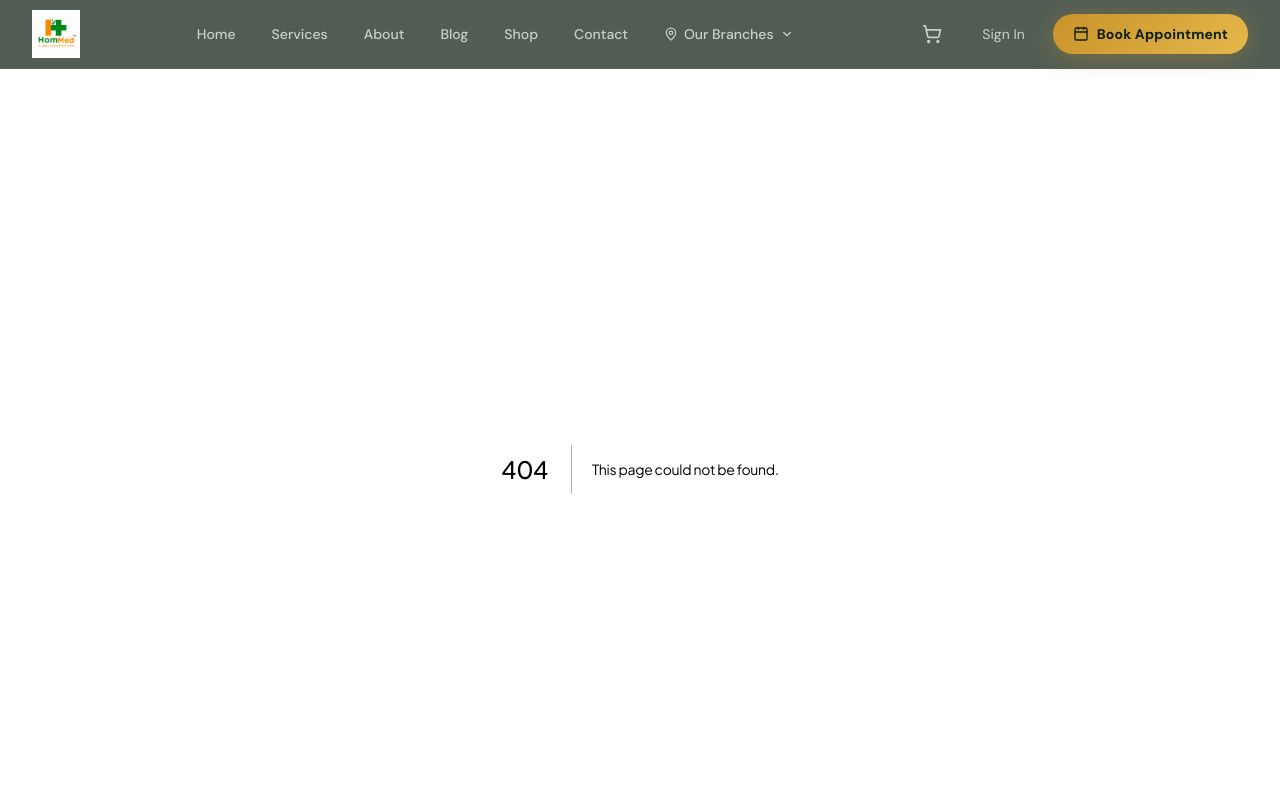
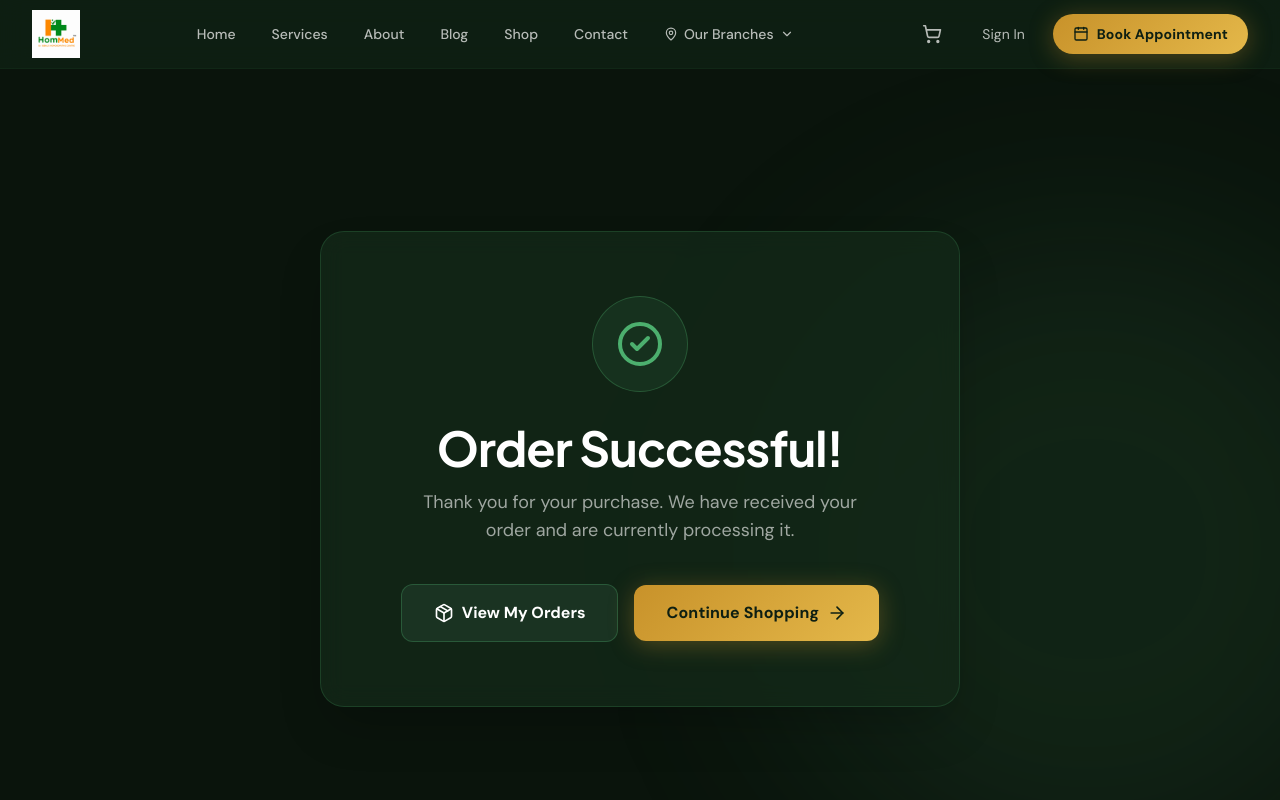
Before and after one commit to DreamFaang78/iqbal-client, a Next.js app: page /checkout/success in a window 1280 px wide. Before the commit this address had no page. Shown: the top 800 px of the page. Built offline with nearby package versions, Linux system fonts and the light colour scheme.

Commit message:
feat: Remove checkout auto-fill and add order success page

```diff
--- a/app/checkout/page.tsx
+++ b/app/checkout/page.tsx
@@ -73,14 +73,6 @@ export default function CheckoutPage() {
       setIsLoaded(true);
     }
 
-    // Try to pre-fill user data if logged in
-    const user = localStorage.getItem('hommed_user');
-    if (user) {
-      try {
-        const u = JSON.parse(user);
-        setFormData(prev => ({ ...prev, name: u.name, email: u.email || '' }));
-      } catch (e) {}
-    }
   }, [router]);
 
   const handleInputChange = (e: React.ChangeEvent<HTMLInputElement | HTMLSelectElement>) => {
@@ -161,7 +153,7 @@ export default function CheckoutPage() {
               // Success
               localStorage.removeItem('hommed_cart');
               window.dispatchEvent(new Event('cart-updated'));
-              router.push('/dashboard/orders');
+              router.push('/checkout/success');
             } else {
               alert('Payment verification failed.');
               setIsProcessing(false);
@@ -187,7 +179,7 @@ export default function CheckoutPage() {
         // COD Success
         localStorage.removeItem('hommed_cart');
         window.dispatchEvent(new Event('cart-updated'));
-        router.push('/dashboard/orders');
+        router.push('/checkout/success');
       }
     } catch (err: any) {
       alert(err.message);
--- /dev/null
+++ b/app/checkout/success/page.tsx
@@ -0,0 +1,47 @@
+'use client';
+
+import React from 'react';
+import Link from 'next/link';
+import { CheckCircle2, Package, ArrowRight } from 'lucide-react';
+
+export default function CheckoutSuccessPage() {
+  return (
+    <div className="bg-[#0A140C] min-h-screen py-20 font-sans relative overflow-hidden flex items-center justify-center">
+      {/* Background Ornaments */}
+      <div className="absolute top-[20%] right-[-10%] w-[40rem] h-[40rem] bg-[#4CAF6E]/10 rounded-full blur-[100px] pointer-events-none" />
+
+      <div className="max-w-2xl mx-auto px-4 relative z-10 w-full text-center">
+        <div className="bg-[#132918]/80 backdrop-blur-md border border-[#4CAF6E]/20 rounded-3xl p-10 sm:p-16 shadow-2xl">
+          <div className="w-24 h-24 bg-[#4CAF6E]/10 rounded-full flex items-center justify-center mx-auto mb-8 border border-[#4CAF6E]/30">
+            <CheckCircle2 className="w-12 h-12 text-[#4CAF6E]" />
+          </div>
+
+          <h1 className="font-heading text-4xl sm:text-5xl font-bold text-white mb-4">
+            Order Successful!
+          </h1>
+
+          <p className="text-white/60 text-lg mb-10 max-w-md mx-auto">
+            Thank you for your purchase. We have received your order and are currently processing it.
+          </p>
+
+          <div className="flex flex-col sm:flex-row items-center justify-center gap-4">
+            <Link
+              href="/dashboard/orders"
+              className="w-full sm:w-auto px-8 py-4 bg-[#1A3322] hover:bg-[#20402A] text-white border border-[#4CAF6E]/30 rounded-xl font-bold transition-all flex items-center justify-center gap-2"
+            >
+              <Package className="w-5 h-5" />
+              View My Orders
+            </Link>
+            <Link
+              href="/shop"
+              className="w-full sm:w-auto px-8 py-4 btn-gold rounded-xl font-bold transition-all hover:scale-105 flex items-center justify-center gap-2"
+            >
+              Continue Shopping
+              <ArrowRight className="w-5 h-5" />
+            </Link>
+          </div>
+        </div>
+      </div>
+    </div>
+  );
+}
```
